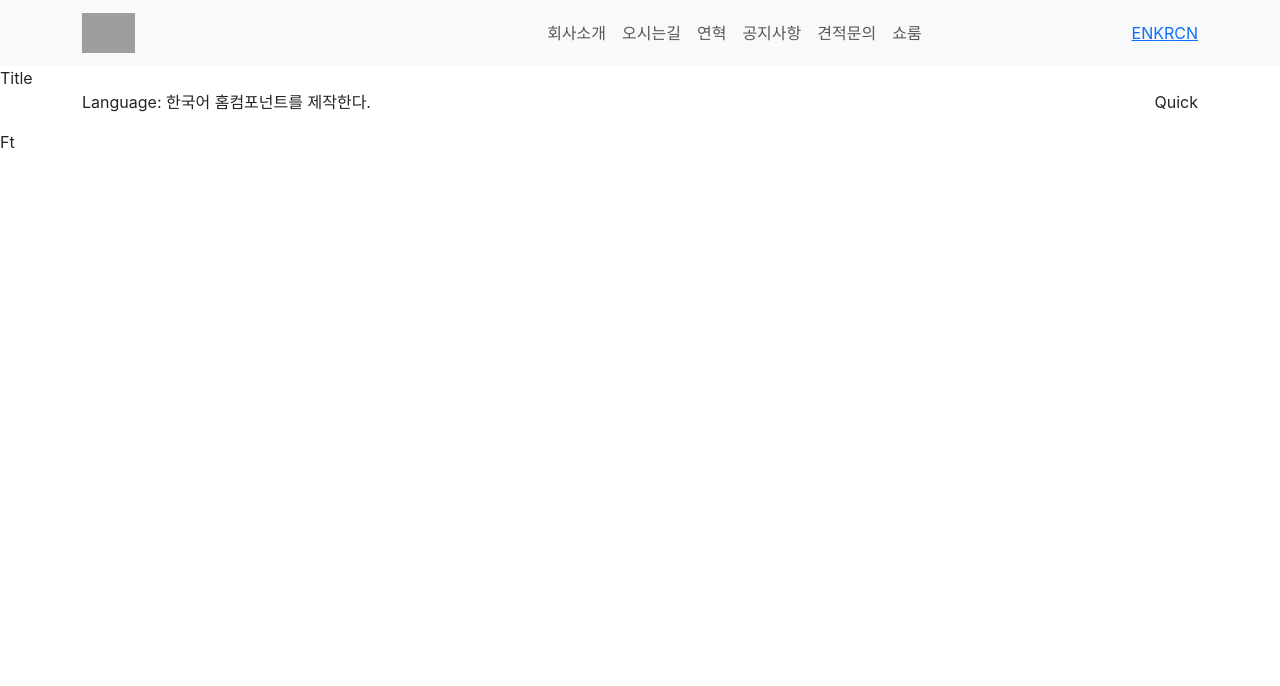
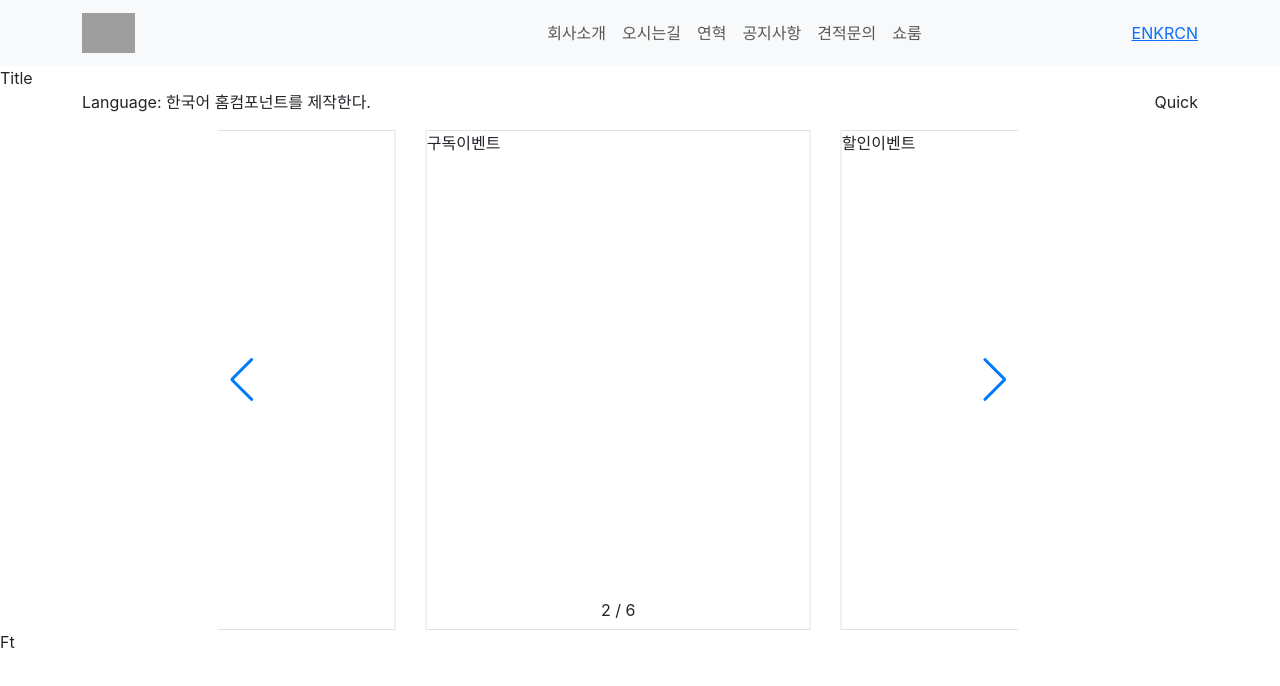
Before and after one commit to 4thdraw/cra_global_router, a React (Create React App) app: page / in a window 1280 px wide. Shown: the top 686 px of the page. Built offline with nearby package versions, Linux system fonts and the light colour scheme; grey boxes are pictures that could not be loaded.

Commit message:
메인DB연동안된 슬라이드 컴포넌트

```diff
--- a/package.json
+++ b/package.json
@@ -13,6 +13,7 @@
     "react-router-dom": "^6.30.1",
     "react-scripts": "5.0.1",
     "sass": "^1.91.0",
+    "swiper": "^11.2.10",
     "web-vitals": "^2.1.4"
   },
   "scripts": {
--- a/src/page/Home.js
+++ b/src/page/Home.js
@@ -1,5 +1,6 @@
 import React from 'react'
 import { useParams } from 'react-router-dom'
+import BannerSwiper from '../utile/BannerSwiper';
 
 export default function Home() {
   const { global } = useParams();
@@ -17,6 +18,7 @@ export default function Home() {
   return (
     <section>
       <p>Language: {getLanguageLabel()}</p>
+      <BannerSwiper />
     </section>
   )
 }
--- /dev/null
+++ b/src/utile/BannerSwiper.js
@@ -0,0 +1,40 @@
+import React from 'react'
+import { Swiper, SwiperSlide } from 'swiper/react';
+
+import 'swiper/css';
+import 'swiper/css/pagination';
+import 'swiper/css/navigation';
+
+import { Pagination, Navigation, Autoplay } from 'swiper/modules';
+
+export default function BannerSwiper() {
+  return (
+    <div style={{ maxWidth: "800px" , margin:"0 auto"}}>
+      <Swiper
+        pagination={{
+          type: 'fraction',
+        }}
+        navigation={true}
+        modules={[Pagination, Navigation, Autoplay]}
+        className="mySwiper"
+        slidesPerView={2}
+        centeredSlides={true}
+        spaceBetween={30}
+        autoplay={{
+            delay: 3000,
+            disableOnInteraction: false,
+        }}
+        loop={true}
+        style={{height:"500px"}}
+      >
+        {
+            ["특가이벤트","구독이벤트","할인이벤트","자동롤링해줘","3초마다","2개씩보이게해줘"].map((v, i)=>{
+                return <SwiperSlide key={i} className='border'>{v}</SwiperSlide>
+            })
+        }
+    </Swiper>
+
+    </div>
+
+  )
+}
```
Also changed, not shown: 1 other file (tests, documents, lock files or other folders).
